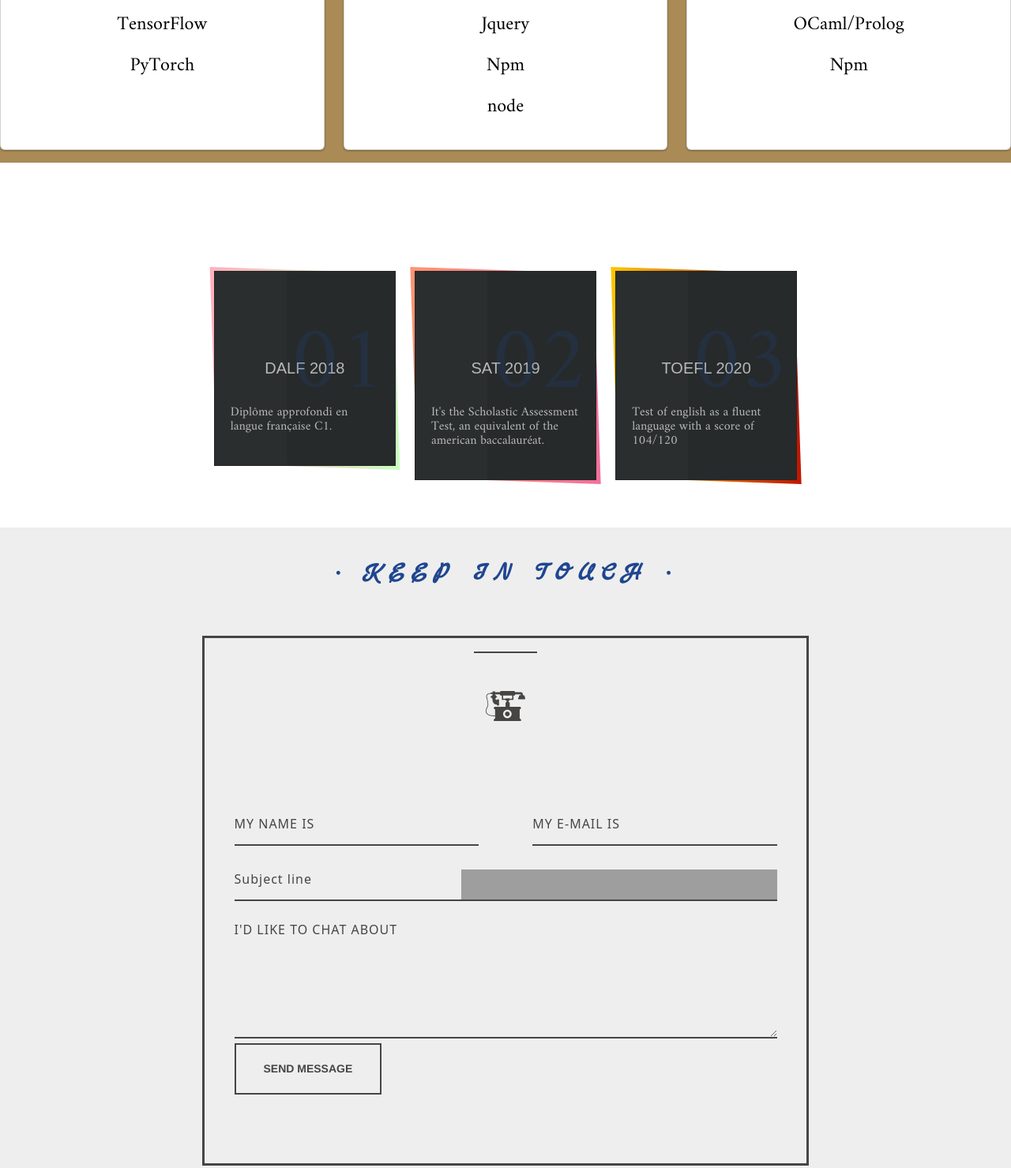
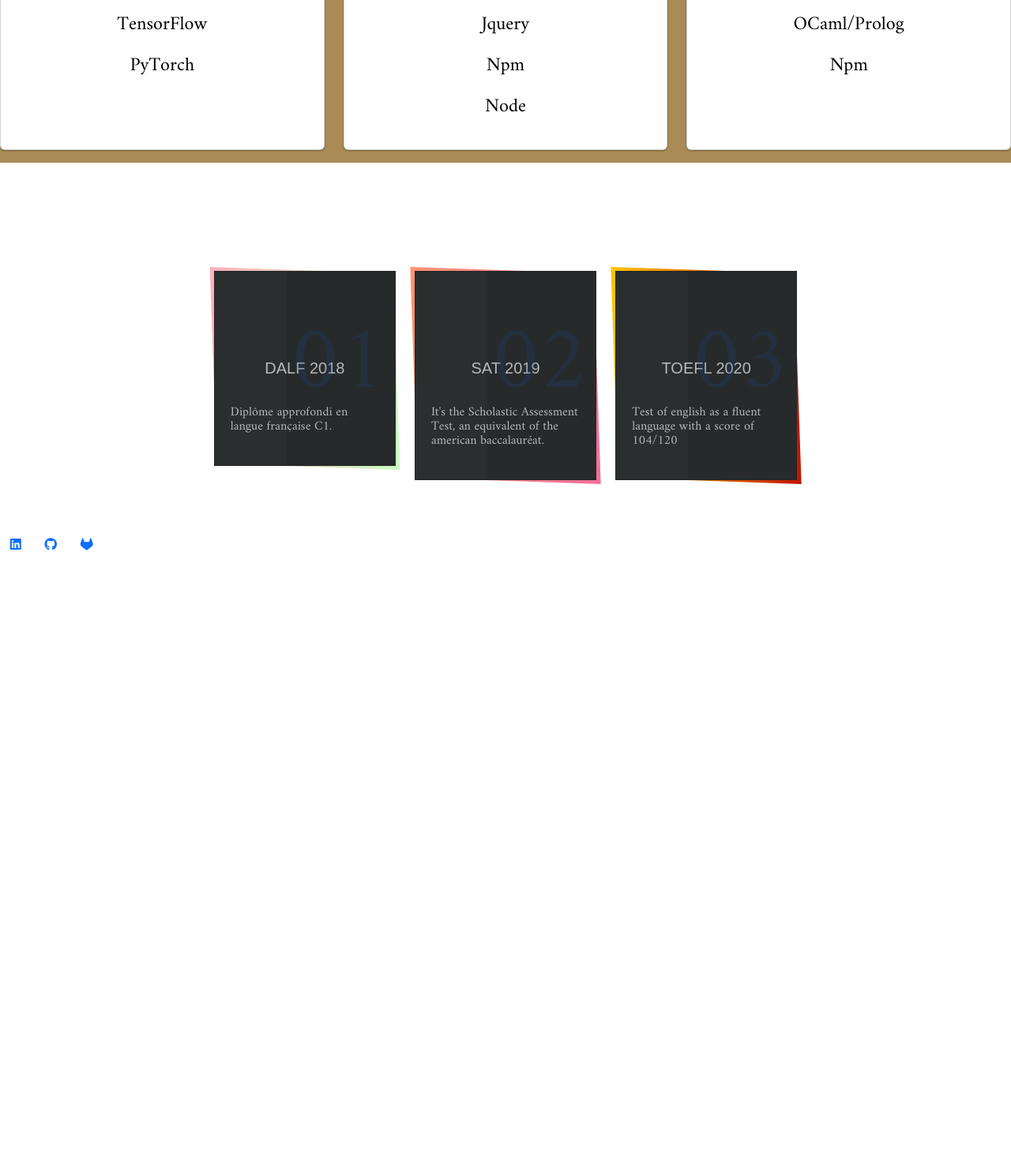
Before and after one commit to fatinecheddad/MyWebsite, a plain HTML site: page index.html in a window 1280 px wide. Shown: the part 2380-3859 px from the top of the page at 79% size. After the commit the page ends 3101 px from the top, so only its background shows below. Drawn offline with nearby package versions, Linux system fonts and the light colour scheme; grey boxes are pictures that could not be loaded.

Commit message:
remove contact me

```diff
--- a/index.html
+++ b/index.html
@@ -369,7 +369,7 @@ crossorigin="anonymous"
               <p class="skill">Angular</p>
               <p class="skill">Jquery</p>
               <p class="skill">Npm </p>
-              <p class="skill">node</p>
+              <p class="skill">Node</p>
             </div>
 
           </div>
@@ -437,7 +437,7 @@ crossorigin="anonymous"
 
 
 
-<!------------Contaact meeeeeeeeeee------------------->
+<!------------Contaact meeeeeeeeeee
 <div class="contact_section" id="contact">
   <h1 class="contact-me-title">&bull; Keep in Touch &bull;</h1>
 <div id="container">
@@ -476,10 +476,10 @@ crossorigin="anonymous"
     <div class="submit">
       <input type="submit" value="Send Message" id="form_button" />
     </div>
-  </form><!-- // End form -->
-</div><!-- // End #container -->
+  </form>
 </div>
-
+</div>
+---->
 
 <!---------footeeeeeerrrrrr-->
 <footer  id="footer">
```
